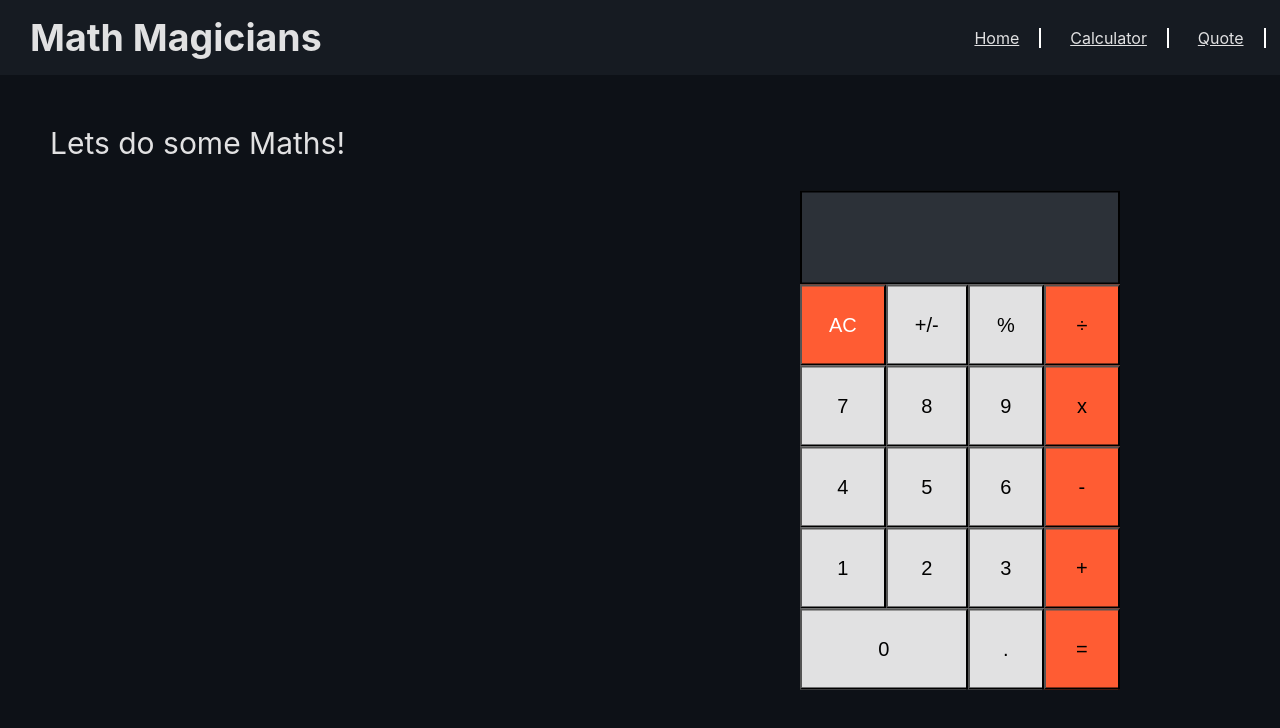
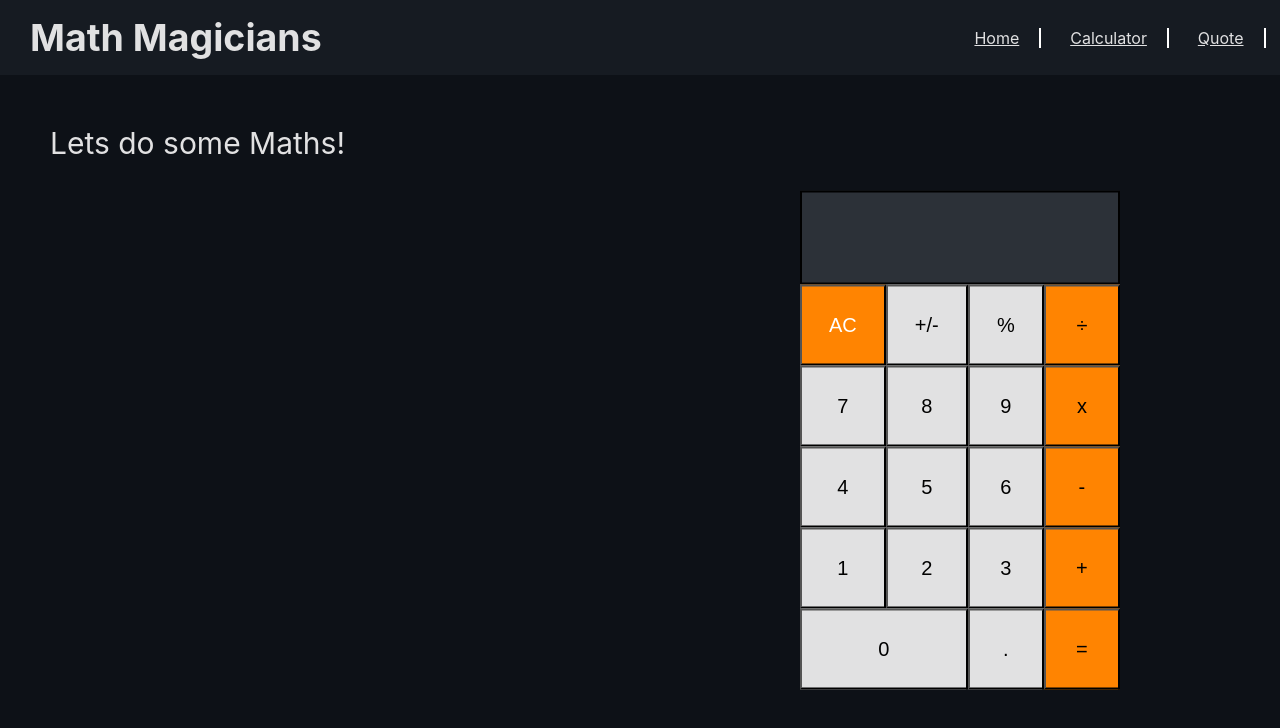
Before and after one commit to Favourezeugwa/math-magicians, a React (Create React App) app: page /calculator in a window 1280 px wide. In both pictures the pointer is over the button "AC". Shown: the top 728 px of the page. Built offline with nearby package versions, Linux system fonts and the light colour scheme.

Commit message:
Update css files

```diff
--- a/src/App.css
+++ b/src/App.css
@@ -50,7 +50,7 @@
 }
 
 .btn-orange {
-  background: #ff5c33;
+  background: #ff8401;
 }
 
 .btn-orange:hover {
@@ -58,7 +58,7 @@
 }
 
 .btn-lightgrey:hover {
-  background: #ff5c33;
+  background: #ff8401;
   color: #fff;
 }
 
--- a/src/Components/Navigation.css
+++ b/src/Components/Navigation.css
@@ -31,5 +31,5 @@
 }
 
 a:hover {
-  color: #e46343;
+  color: #ff9523;
 }
--- a/src/Components/Quote.css
+++ b/src/Components/Quote.css
@@ -11,5 +11,5 @@
 }
 
 span {
-  color: #ff5c33;
+  color: #ff9523;
 }
```
